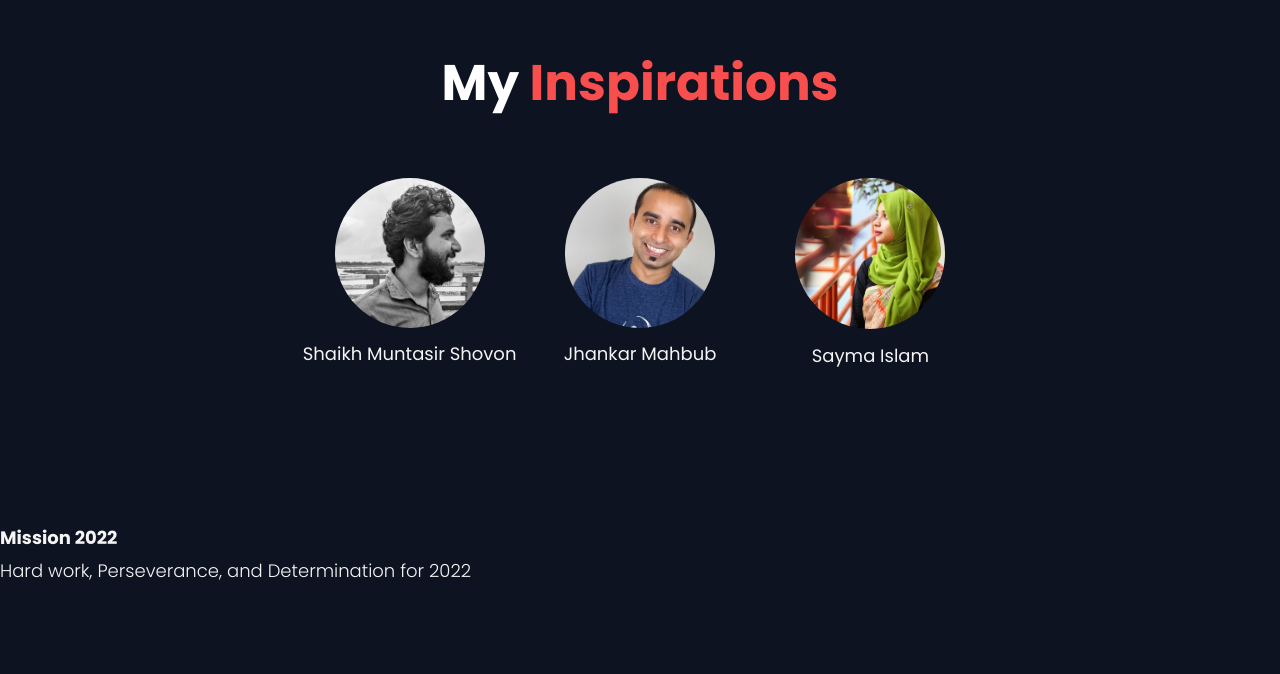
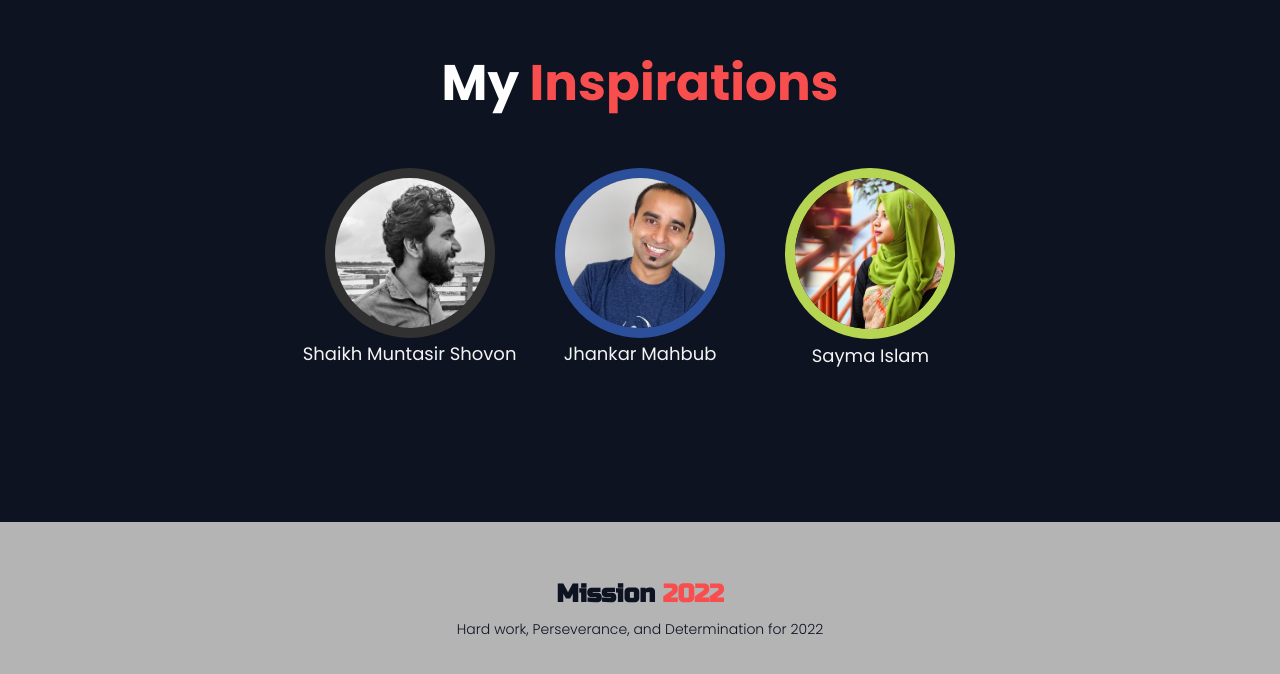
Before and after one commit to Webdev-Shams/mission-22, a plain HTML site: page index.html in a window 1280 px wide. Shown: the part 1776-2450 px from the top of the page. Before the commit the page ends 2363 px from the top, so only its background shows below. Drawn offline with Linux system fonts and the light colour scheme.

Commit message:
footer css added!

```diff
--- a/index.html
+++ b/index.html
@@ -7,7 +7,7 @@
     <title>Shams' Mission-2022</title>
     <link rel="preconnect" href="https://fonts.googleapis.com">
     <link rel="preconnect" href="https://fonts.gstatic.com" crossorigin>
-    <link href="https://fonts.googleapis.com/css2?family=Poppins:wght@100;200;300;400;500;600;700;800;900&display=swap" rel="stylesheet">
+    <link href="https://fonts.googleapis.com/css2?family=Poppins:wght@100;200;300;400;500;600;700;800;900&family=Russo+One&display=swap" rel="stylesheet">
     <link rel="stylesheet" href="style.css">
 </head>
 <body>
@@ -79,22 +79,22 @@
         </div>
         <div class="persons">
             <div class="shovon">
-                <img src="images/shovon.jpeg" alt="" id="insPer">
+                <img src="images/shovon.jpeg" alt="" class="per1" id="insPer">
                 <p>Shaikh Muntasir Shovon</p>
             </div>
             <div class="jhankar">
-                <img src="images/jhankar.jpg" alt="" id="insPer">
+                <img src="images/jhankar.jpg" alt="" class="per2" id="insPer">
                 <p>Jhankar Mahbub</p>
             </div>
             <div class="sayma">
-                <img src="images/sayma.jpg" alt="" id="insPer">
+                <img src="images/sayma.jpg" alt="" class="per3" id="insPer">
                 <p>Sayma Islam</p>
             </div>
         </div>
     </section>
 
     <footer>
-        <h4>Mission 2022</h4>
+        <h4>Mission <span class="year">2022</span></h4>
         <p>Hard work, Perseverance, and Determination for 2022</p>
     </footer>
 </body>
--- a/style.css
+++ b/style.css
@@ -32,6 +32,7 @@ img {
 }
 
 .sec01Ldiv h1 {
+  font-family: "Russo One", sans-serif;
   font-size: 60px;
   color: #e9e9e9;
   line-height: 1.2;
@@ -196,4 +197,34 @@ h3 {
 #insPer {
   width: 150px;
   border-radius: 50%;
+  /*box-shadow: 0px 0px 0px 10px rgb(170 170 170 / 20%);*/
 }
+
+.per1 {
+  box-shadow: 0px 0px 0px 10px #313131;
+}
+
+.per2 {
+  box-shadow: 0px 0px 0px 10px #2b4f9b;
+}
+
+.per3 {
+  box-shadow: 0px 0px 0px 10px #b6d553;
+}
+
+footer {
+  background-color: rgb(180, 180, 180);
+  text-align: center;
+  color: #0d1321;
+  padding: 50px 0;
+}
+
+footer h4 {
+  font-family: "Russo One", sans-serif;
+  font-size: 25px;
+  font-weight: bold;
+}
+
+footer p {
+  font-size: 14px;
+}
```
